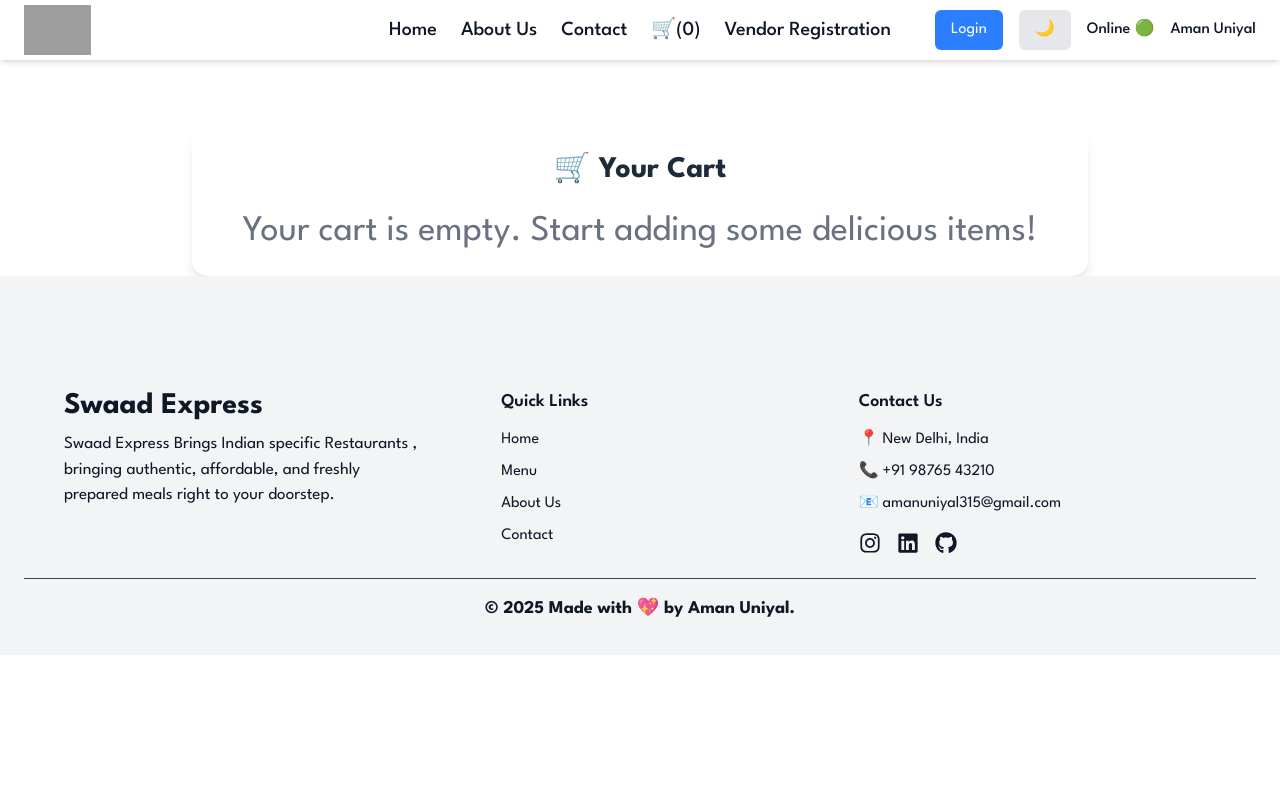
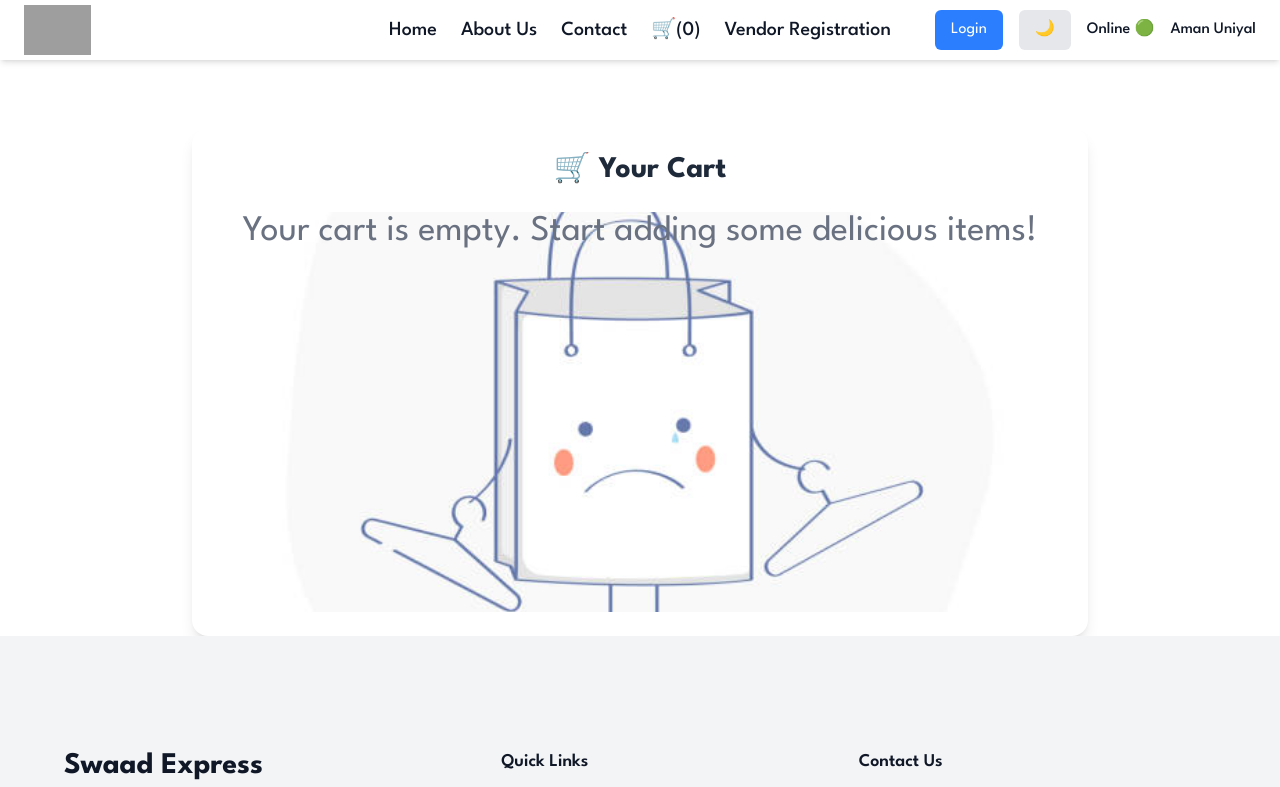
Before and after one commit to amanuniyal01/Swaad-Express, a React (Vite) app: page /cart in a window 1280 px wide. Shown: the top 787 px of the page. Built offline with nearby package versions, Linux system fonts and the light colour scheme; grey boxes are pictures that could not be loaded; a web font is replaced by a local one.

Commit message:
Updated cart Page for empty carts

```diff
--- a/src/components/Cart.js
+++ b/src/components/Cart.js
@@ -22,13 +22,14 @@ const Cart = () => {
 
       {/* Empty Cart */}
       {cartItems.length === 0 ? (
-        <p className="text-center text-4xl text-gray-500">
+
+        <div> <p className=" cart-empty text-center text-4xl text-gray-500">
           Your cart is empty. Start adding some delicious items!
-        </p>
+        </p></div>
       ) : (
         <>
           {/* Items List */}
-         <ItemList items={cartItems} isCartPage={true} />
+          <ItemList items={cartItems} isCartPage={true} />
 
           {/* Clear Cart Button */}
           <div className="flex justify-end mt-6">
--- a/src/components/VendorRegistration.js
+++ b/src/components/VendorRegistration.js
@@ -22,6 +22,7 @@ function VendorRegistration() {
 
 
         alert("Your Vendor Application has been submitted!");
+
 
 
         setVendor({
--- a/style.css
+++ b/style.css
@@ -323,7 +323,7 @@
 
   padding: 25px;
 
-width: 80vw;
+  width: 80vw;
   transition: all 0.3s ease;
   text-align: left;
   position: relative;
@@ -417,8 +417,17 @@ width: 80vw;
   font-weight: 200;
   font-size: 22px;
 }
-.vendor{
+
+.vendor {
   background-image: url('./src/images/kitchen-bg.jpg');
   background-repeat: no-repeat;
   background-size: cover;
 }
+
+.cart-empty {
+  height: 50vh;
+  background-image: url("./src/images/cart-empty.jpg");
+  background-repeat: no-repeat;
+  background-size: cover;
+  background-position: center;
+}
```
Also changed, not shown: src/images/cart-empty.jpg (added).
